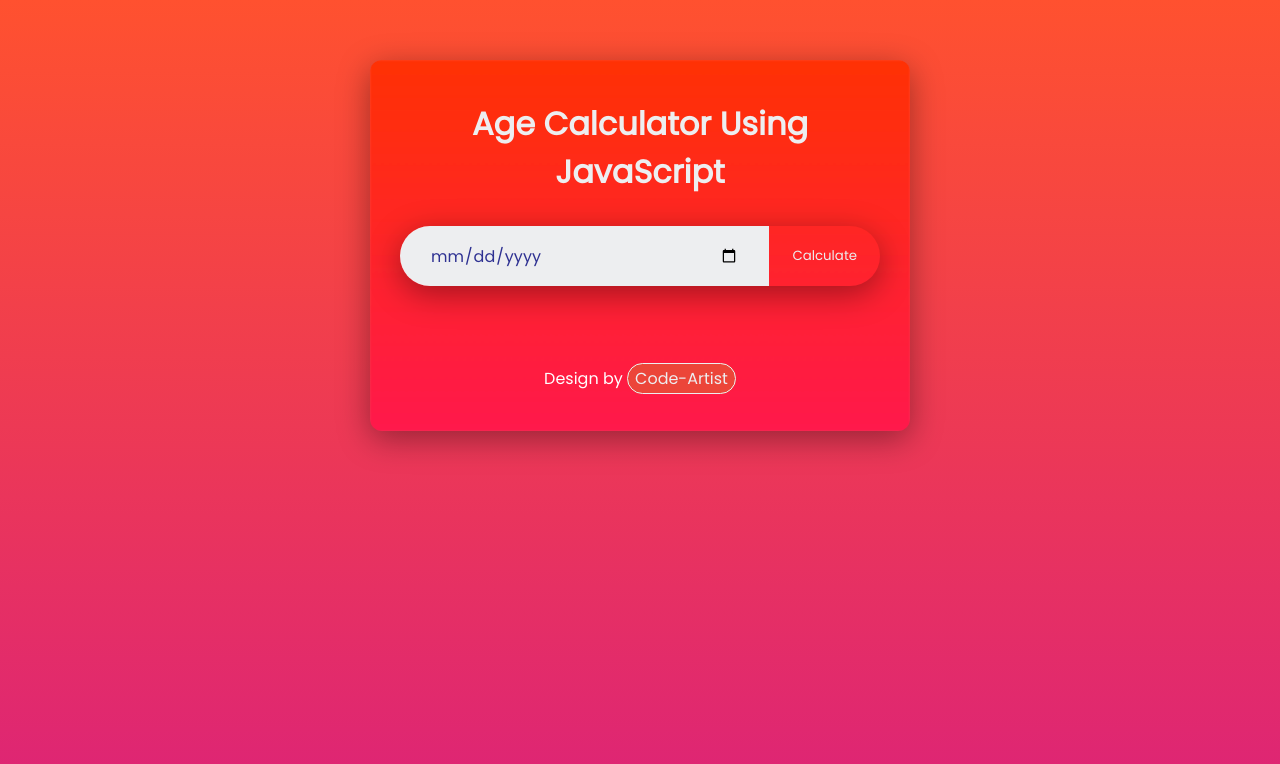
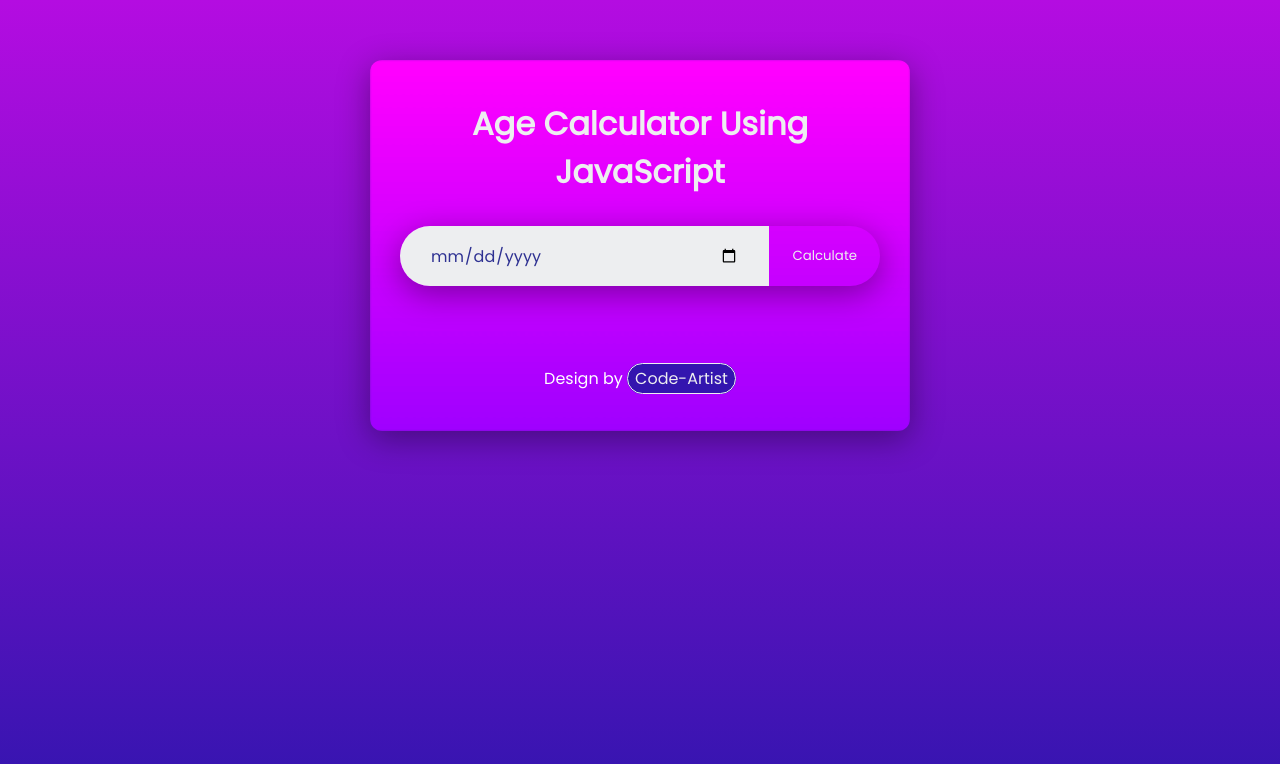
Before and after one commit to CodeArtist-Muhammad-Tayyeb/Age-Calculator, a plain HTML site: page index.html in a window 1280 px wide. In both pictures the pointer is over the link "Code-Artist". Drawn offline with Linux system fonts and the light colour scheme.

Commit message:
changing colors

```diff
--- a/style.css
+++ b/style.css
@@ -11,7 +11,7 @@
 body{
     width: 100%;
     min-height: 100vh;
-    background: linear-gradient(to bottom, #ff512f, #dd2476);
+    background: linear-gradient(to bottom, #B40CE1, #3315AF);
     padding: 10px;
 }
 .container{
@@ -108,7 +108,7 @@ body{
 }
 .little-Intro a:hover{
     border: 1px solid #edeef0;
-    background: #EC4539;
+    background: #3315AF;
 }
 
 /* Responsive Styles */
```
